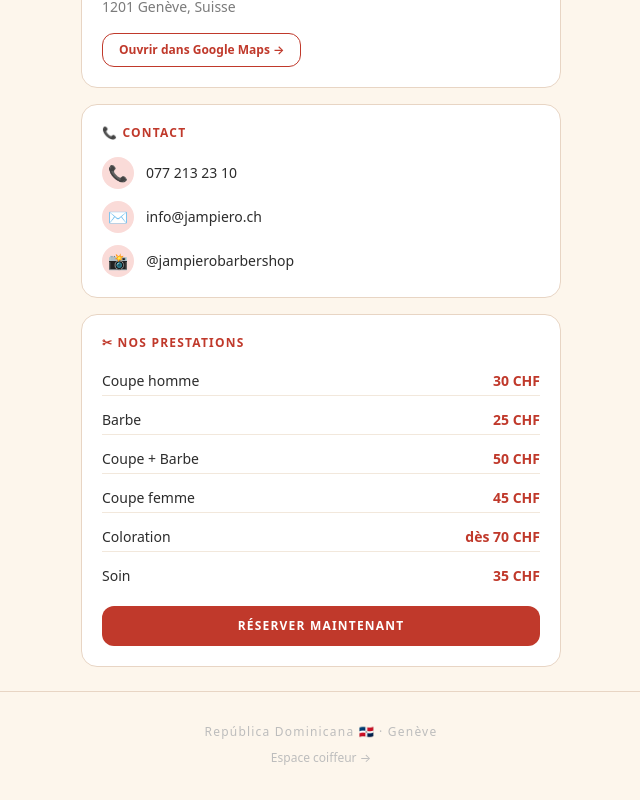
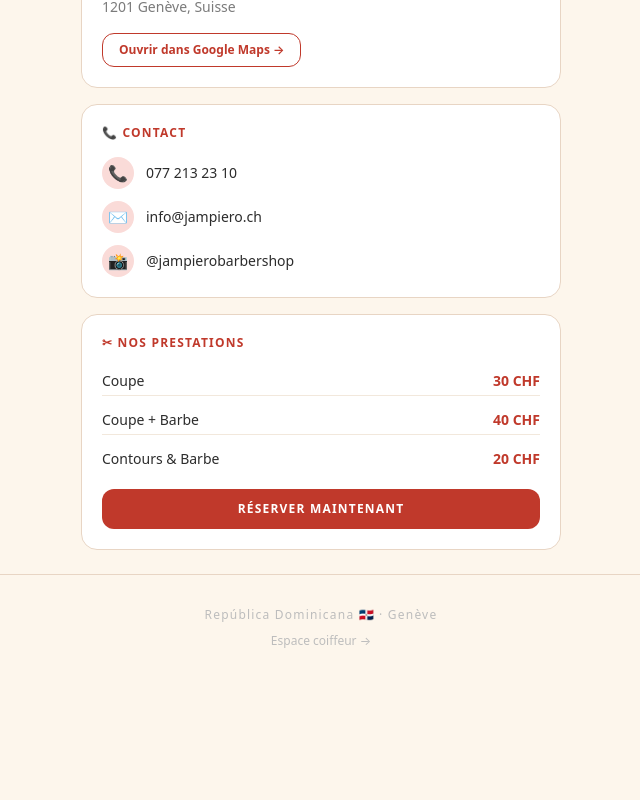
Before and after one commit to adonisdpl/jampiero-web, a Next.js app: page / in a window 1280 px wide. Shown: the part 692-1492 px from the top of the page, without its empty margins (319-959 px from the left). After the commit the page ends 1375 px from the top, so only its background shows below. Built offline with nearby package versions, Linux system fonts and the light colour scheme.

Commit message:
feat: mise à jour prestations salon

```diff
--- a/app/page.tsx
+++ b/app/page.tsx
@@ -84,12 +84,9 @@
           <p className="text-xs font-semibold text-[#C0392B] tracking-widest uppercase mb-4">✂ Nos prestations</p>
           <div className="space-y-2.5">
             {[
-              { name: 'Coupe homme',   price: '30 CHF' },
-              { name: 'Barbe',         price: '25 CHF' },
-              { name: 'Coupe + Barbe', price: '50 CHF' },
-              { name: 'Coupe femme',   price: '45 CHF' },
-              { name: 'Coloration',    price: 'dès 70 CHF' },
-              { name: 'Soin',          price: '35 CHF' },
+              { name: 'Coupe',            price: '30 CHF' },
+              { name: 'Coupe + Barbe',    price: '40 CHF' },
+              { name: 'Contours & Barbe', price: '20 CHF' },
             ].map(({ name, price }) => (
               <div key={name} className="flex justify-between items-center text-sm py-1 border-b border-[#F2E8DC] last:border-0">
                 <span className="text-[#2C2C2C]">{name}</span>
```
